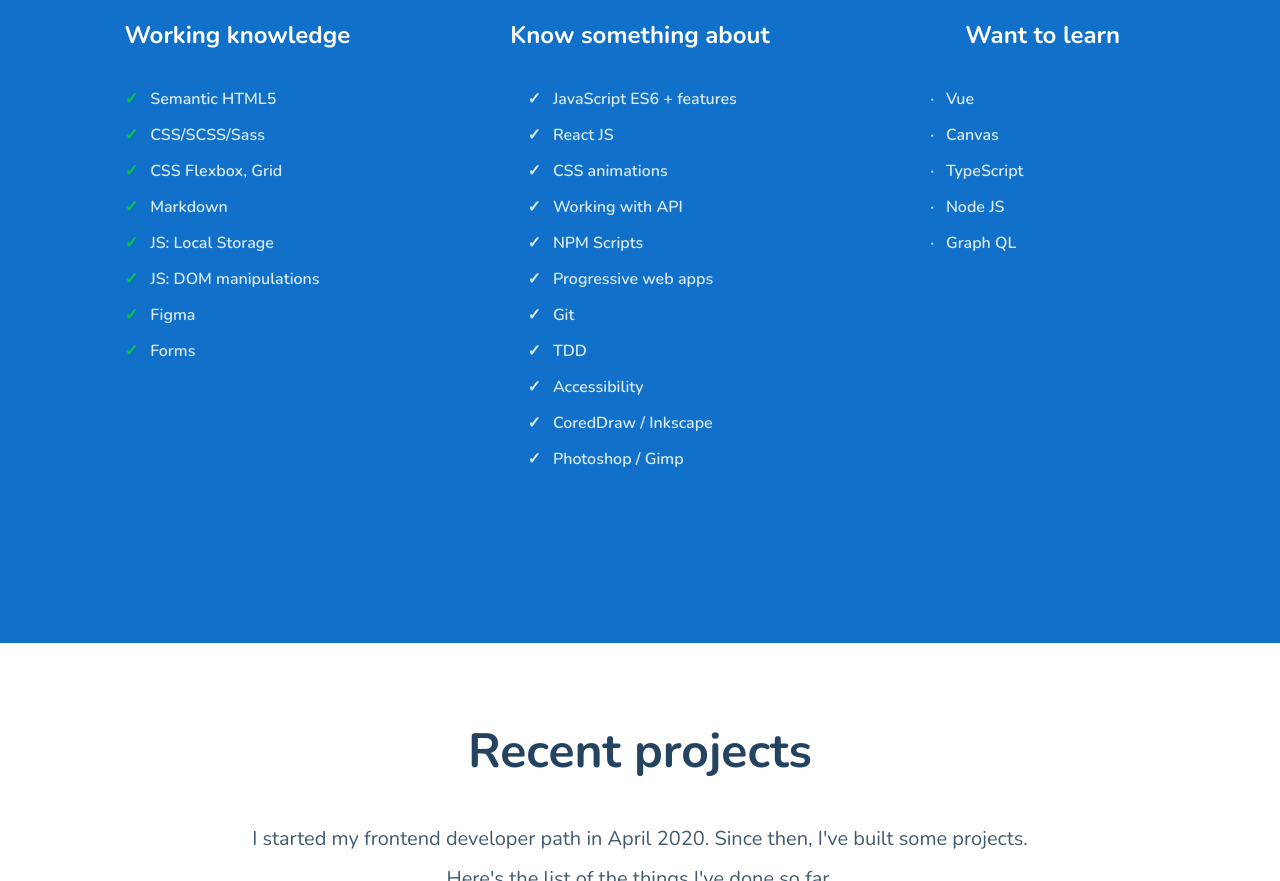
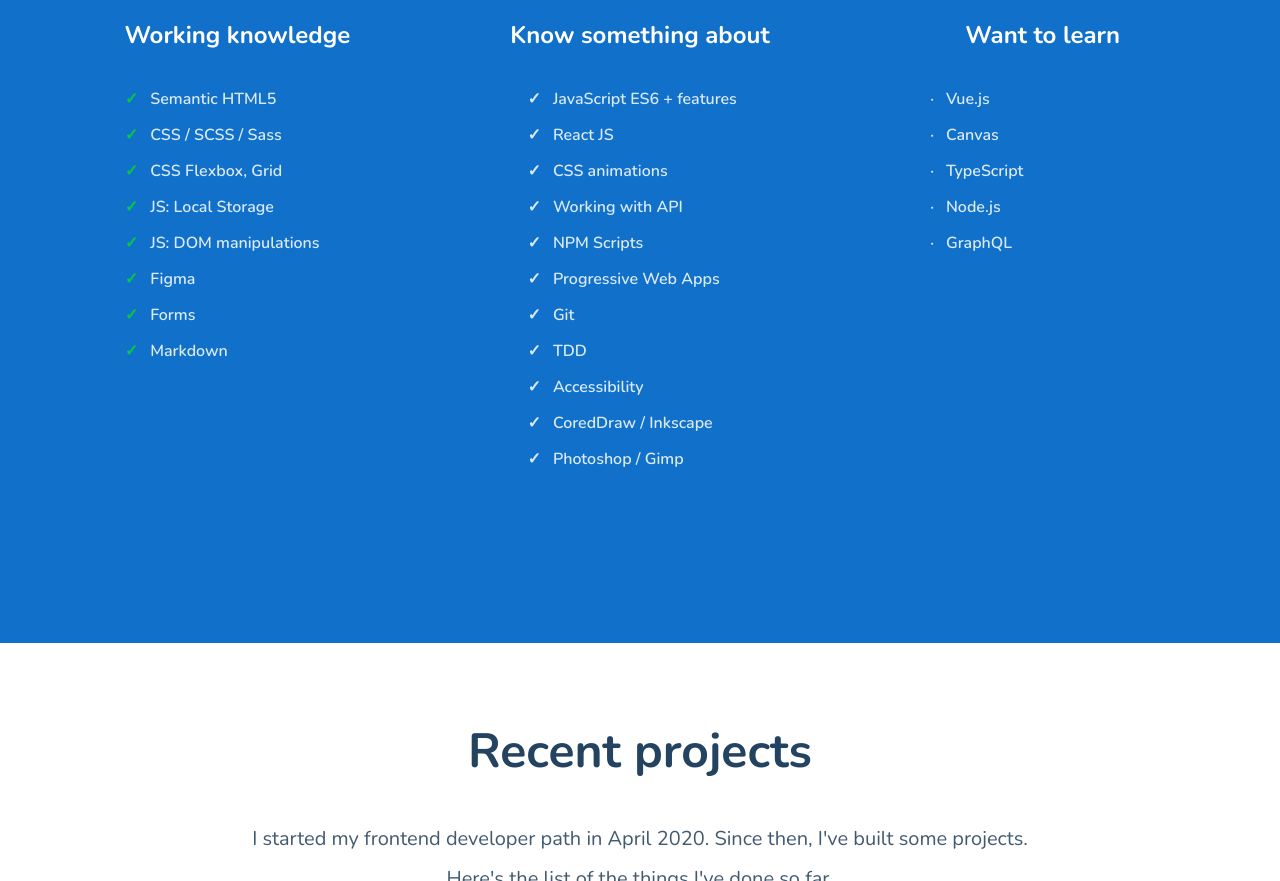
Before and after one commit to dorotapindur/dorotapindur.github.io, a website built with webpack: page src/pages/index.html in a window 1280 px wide. Shown: the part 1124-2005 px from the top of the page. Built offline with nearby package versions, Linux system fonts and the light colour scheme; no server answers.

Commit message:
correct typos

```diff
--- a/src/pages/index.html
+++ b/src/pages/index.html
@@ -42,13 +42,13 @@
             <h3 class="skills__secondary-header">Working knowledge</h3>
             <ul class="skills__list">
                 <li class="skills__item skills__item--knowledge">Semantic HTML5</li>
-                <li class="skills__item skills__item--knowledge">CSS/SCSS/Sass</li>
+                <li class="skills__item skills__item--knowledge">CSS / SCSS / Sass</li>
                 <li class="skills__item skills__item--knowledge">CSS Flexbox, Grid</li>
-                <li class="skills__item skills__item--knowledge">Markdown</li>
                 <li class="skills__item skills__item--knowledge">JS: Local Storage</li>
                 <li class="skills__item skills__item--knowledge">JS: DOM manipulations</li>
                 <li class="skills__item skills__item--knowledge">Figma</li>
                 <li class="skills__item skills__item--knowledge">Forms</li>
+                <li class="skills__item skills__item--knowledge">Markdown</li>
             </ul>
           </article>
           <article class="skills__article">
@@ -60,7 +60,7 @@
               <li class="skills__item skills__item--something">CSS animations</li>
               <li class="skills__item skills__item--something">Working with API</li>
               <li class="skills__item skills__item--something">NPM Scripts</li>
-              <li class="skills__item skills__item--something">Progressive web apps</li>
+              <li class="skills__item skills__item--something">Progressive Web Apps</li>
               <li class="skills__item skills__item--something">Git</li>
               <li class="skills__item skills__item--something">TDD</li>
               <li class="skills__item skills__item--something">Accessibility</li>
@@ -72,11 +72,11 @@
             <img alt="academic cap emoji" src="../assets/icons/cap.svg" width="64" height="65">
             <h3 class="skills__secondary-header">Want to learn</h3>
             <ul class="skills__list">
-              <li class="skills__item skills__item--want">Vue</li>
+              <li class="skills__item skills__item--want">Vue.js</li>
               <li class="skills__item skills__item--want">Canvas</li>
               <li class="skills__item skills__item--want">TypeScript</li>
-              <li class="skills__item skills__item--want">Node JS</li>
-              <li class="skills__item skills__item--want">Graph QL</li>
+              <li class="skills__item skills__item--want">Node.js</li>
+              <li class="skills__item skills__item--want">GraphQL</li>
             </ul>
           </article>
         </div>
```
